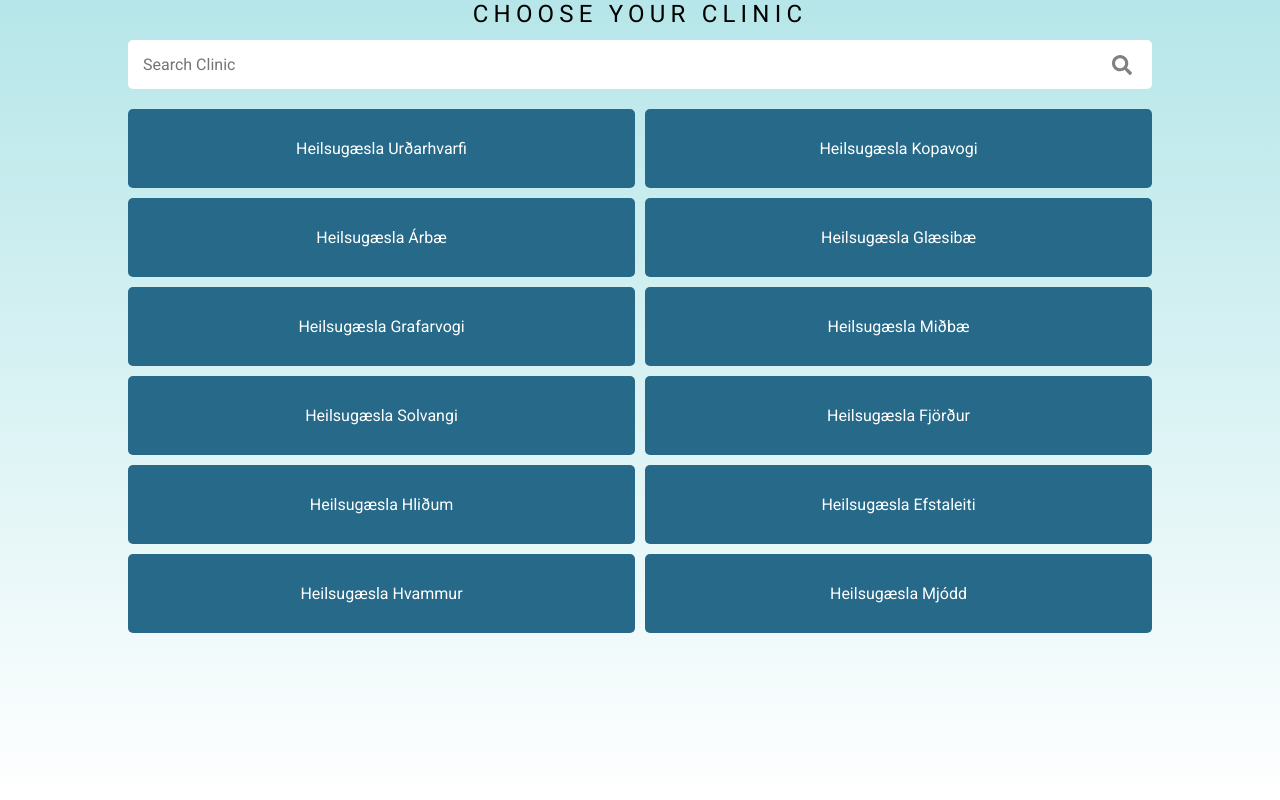
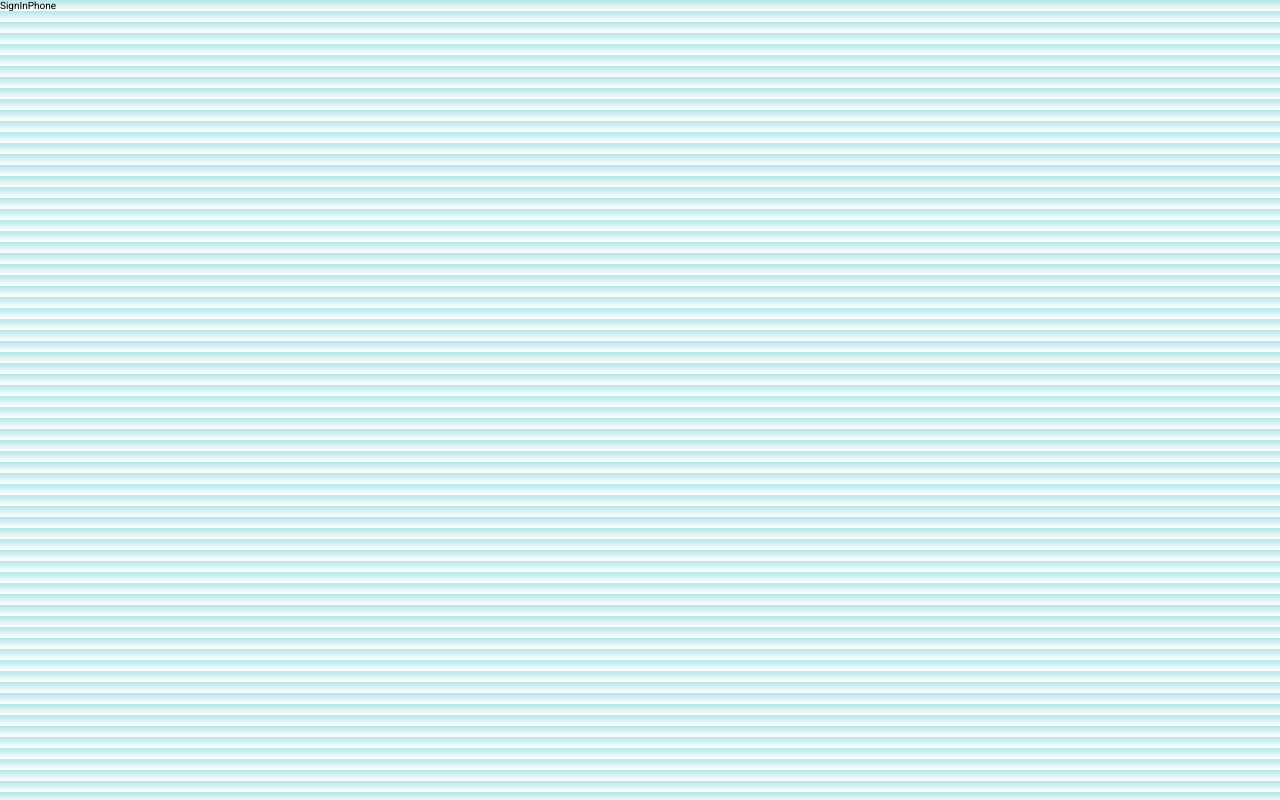
Before and after one commit to peturjack/hopverkefni-the-rejects, a React (Vite) app: page / in a window 1280 px wide. Built offline with nearby package versions, Linux system fonts and the light colour scheme.

Commit message:
sign in page

```diff
--- a/src/App.tsx
+++ b/src/App.tsx
@@ -2,12 +2,14 @@ import { ButtonPrimary, AppLoginButton } from './components/Button';
 import {useState} from "react";
 import ChooseClinic from './components/choseClinic/ChooseClinic';
 import "./index.css"
-
+import SignInPhone from './components/SignInPhone';
 
  function App() {
 
   return (
-    <ChooseClinic />
+    <div>
+      <SignInPhone></SignInPhone>
+    </div>
   )
 }
 export default App;
--- /dev/null
+++ b/src/components/SignInPhone.tsx
@@ -0,0 +1,8 @@
+const SignInPhone= function (){
+    return ( <div>
+        SignInPhone
+    </div>
+
+    )
+}
+export default SignInPhone
```
